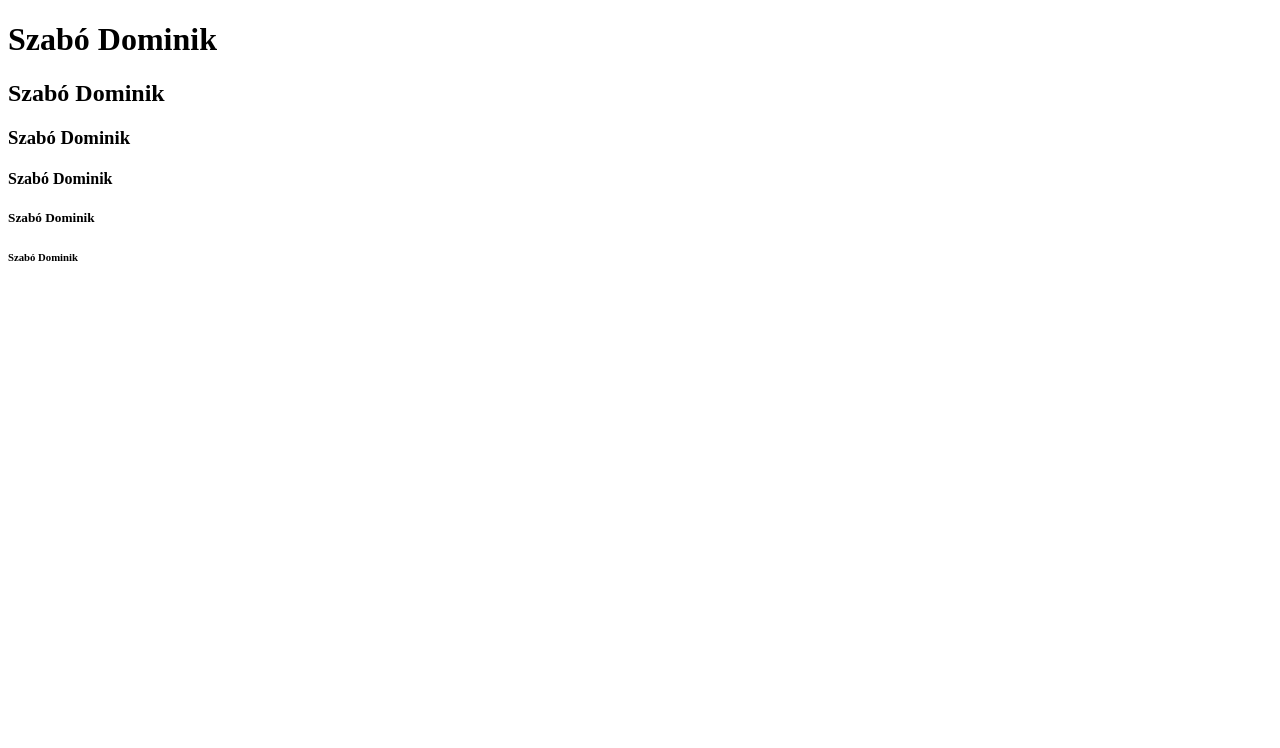
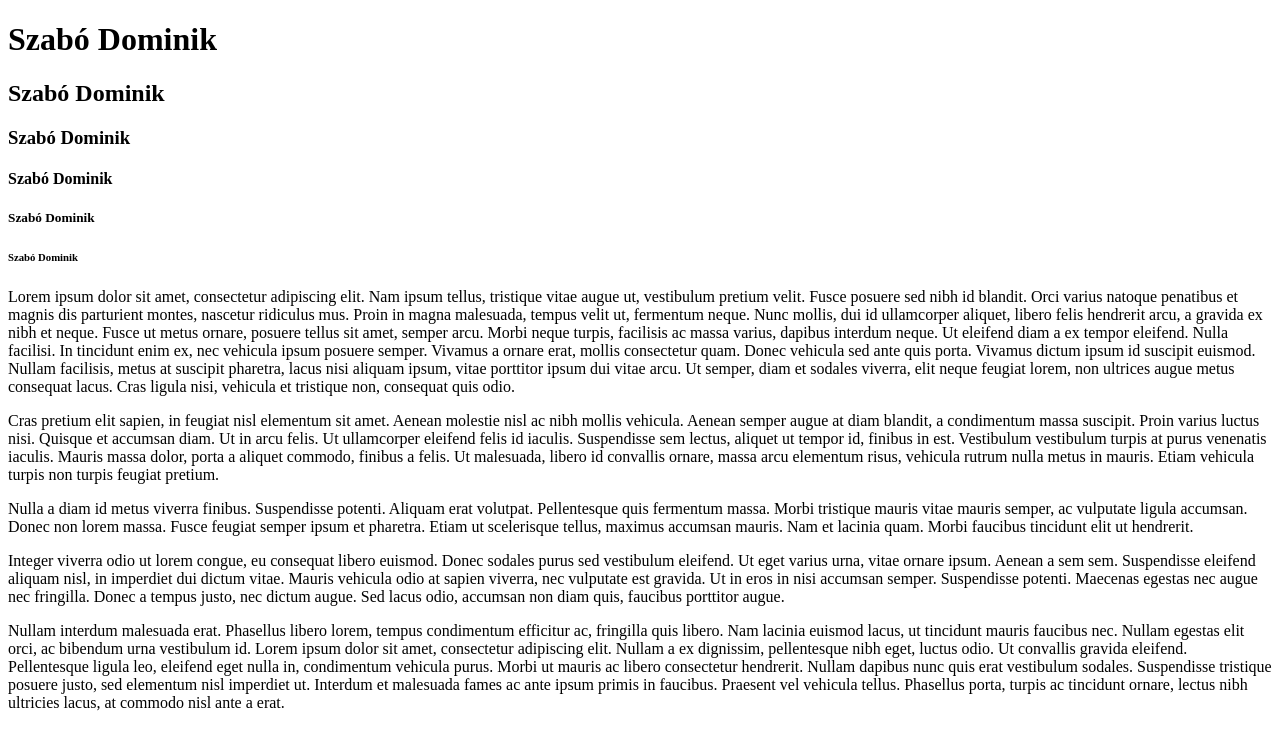
Before and after one commit to SzDomi222/web, a plain HTML site: page index.html in a window 1280 px wide. Drawn offline with Linux system fonts and the light colour scheme.

Commit message:
Bekezdéseket hozzaadtunk :D

```diff
--- a/index.html
+++ b/index.html
@@ -1,10 +1,12 @@
 <!DOCTYPE html>
 <html lang="hu">
+
 <head>
     <meta charset="UTF-8">
     <meta name="viewport" content="width=device-width, initial-scale=1.0">
     <title>Szabó Dominik</title>
 </head>
+
 <body>
 
     <h1>Szabó Dominik</h1>
@@ -14,6 +16,44 @@
     <h5>Szabó Dominik</h5>
     <h6>Szabó Dominik</h6>
 
+    <p>Lorem ipsum dolor sit amet, consectetur adipiscing elit. Nam ipsum tellus, tristique vitae augue ut, vestibulum
+        pretium velit. Fusce posuere sed nibh id blandit. Orci varius natoque penatibus et magnis dis parturient montes,
+        nascetur ridiculus mus. Proin in magna malesuada, tempus velit ut, fermentum neque. Nunc mollis, dui id
+        ullamcorper aliquet, libero felis hendrerit arcu, a gravida ex nibh et neque. Fusce ut metus ornare, posuere
+        tellus sit amet, semper arcu. Morbi neque turpis, facilisis ac massa varius, dapibus interdum neque. Ut eleifend
+        diam a ex tempor eleifend. Nulla facilisi. In tincidunt enim ex, nec vehicula ipsum posuere semper. Vivamus a
+        ornare erat, mollis consectetur quam. Donec vehicula sed ante quis porta. Vivamus dictum ipsum id suscipit
+        euismod. Nullam facilisis, metus at suscipit pharetra, lacus nisi aliquam ipsum, vitae porttitor ipsum dui vitae
+        arcu. Ut semper, diam et sodales viverra, elit neque feugiat lorem, non ultrices augue metus consequat lacus.
+        Cras ligula nisi, vehicula et tristique non, consequat quis odio.</p>
+    <p>Cras pretium elit sapien, in feugiat nisl elementum sit amet. Aenean molestie nisl ac nibh mollis vehicula.
+        Aenean semper augue at diam blandit, a condimentum massa suscipit. Proin varius luctus nisi. Quisque et accumsan
+        diam. Ut in arcu felis. Ut ullamcorper eleifend felis id iaculis. Suspendisse sem lectus, aliquet ut tempor id,
+        finibus in est. Vestibulum vestibulum turpis at purus venenatis iaculis. Mauris massa dolor, porta a aliquet
+        commodo, finibus a felis. Ut malesuada, libero id convallis ornare, massa arcu elementum risus, vehicula rutrum
+        nulla metus in mauris. Etiam vehicula turpis non turpis feugiat pretium.</p>
+    <p>Nulla a diam id metus viverra finibus. Suspendisse potenti. Aliquam erat volutpat. Pellentesque quis fermentum
+        massa. Morbi tristique mauris vitae mauris semper, ac vulputate ligula accumsan. Donec non lorem massa. Fusce
+        feugiat semper ipsum et pharetra. Etiam ut scelerisque tellus, maximus accumsan mauris. Nam et lacinia quam.
+        Morbi faucibus tincidunt elit ut hendrerit.</p>
+    <p>Integer viverra odio ut lorem congue, eu consequat libero euismod. Donec sodales purus sed vestibulum eleifend.
+        Ut eget varius urna, vitae ornare ipsum. Aenean a sem sem. Suspendisse eleifend aliquam nisl, in imperdiet dui
+        dictum vitae. Mauris vehicula odio at sapien viverra, nec vulputate est gravida. Ut in eros in nisi accumsan
+        semper. Suspendisse potenti. Maecenas egestas nec augue nec fringilla. Donec a tempus justo, nec dictum augue.
+        Sed lacus odio, accumsan non diam quis, faucibus porttitor augue.</p>
+    <p>Nullam interdum malesuada erat. Phasellus libero lorem, tempus condimentum efficitur ac, fringilla quis libero.
+        Nam lacinia euismod lacus, ut tincidunt mauris faucibus nec. Nullam egestas elit orci, ac bibendum urna
+        vestibulum id. Lorem ipsum dolor sit amet, consectetur adipiscing elit. Nullam a ex dignissim, pellentesque nibh
+        eget, luctus odio. Ut convallis gravida eleifend. Pellentesque ligula leo, eleifend eget nulla in, condimentum
+        vehicula purus. Morbi ut mauris ac libero consectetur hendrerit. Nullam dapibus nunc quis erat vestibulum
+        sodales. Suspendisse tristique posuere justo, sed elementum nisl imperdiet ut. Interdum et malesuada fames ac
+        ante ipsum primis in faucibus. Praesent vel vehicula tellus. Phasellus porta, turpis ac tincidunt ornare, lectus
+        nibh ultricies lacus, at commodo nisl ante a erat.</p>
+
+
+
+
 
 </body>
+
 </html>
```
Lines whose indentation alone changed are shown as unchanged.
